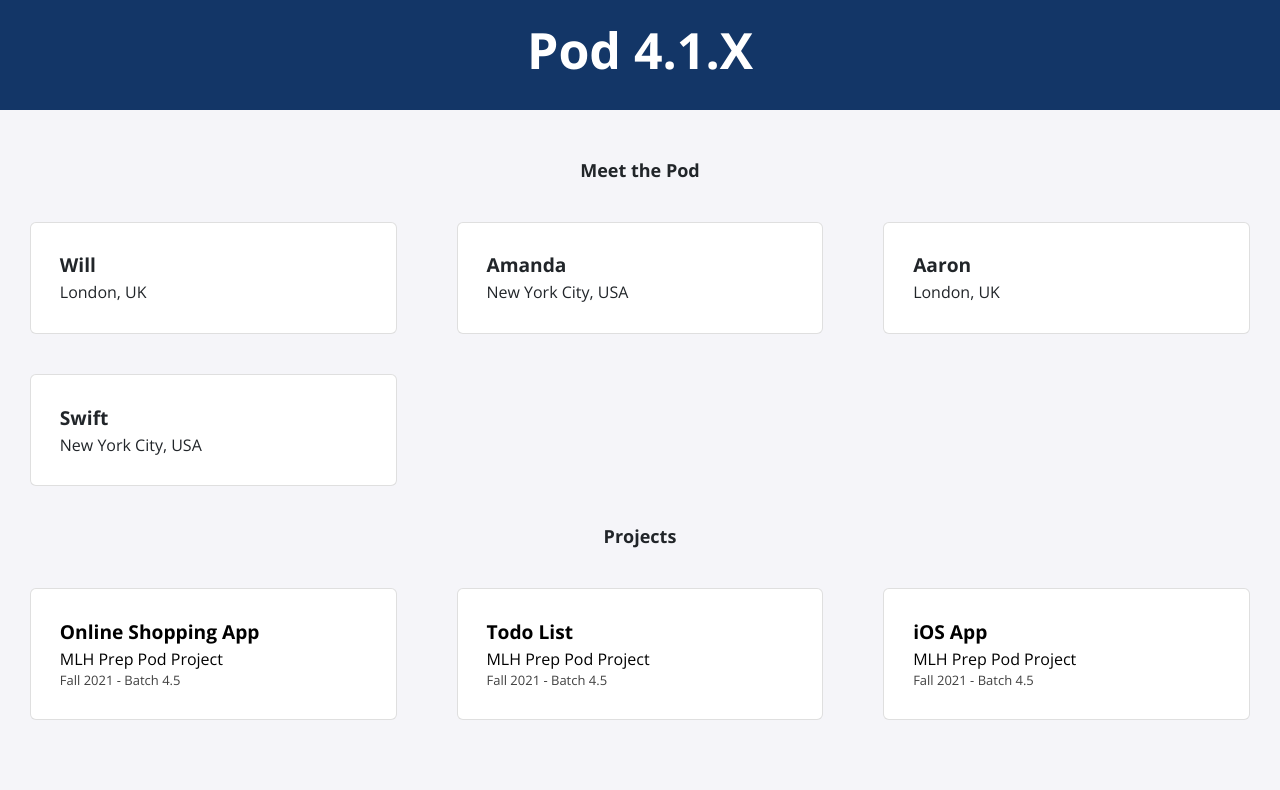
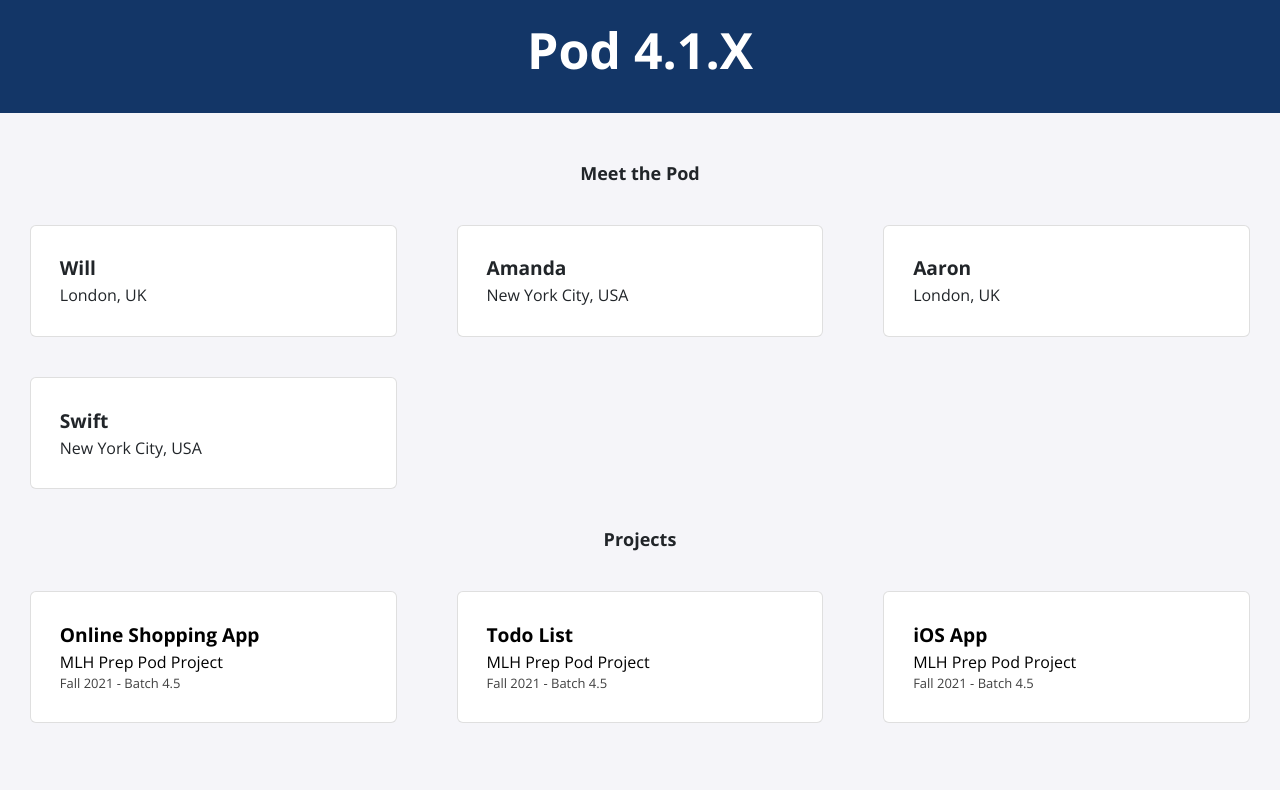
Before and after one commit to MLH-Fellowship/pod-4.1.1-portfolio, a Jekyll site: the page built from index.html, in a window 1280 px wide. Shown: the part 280-1070 px from the top of the page. Built offline with Jekyll 4.4.1, drawn with Linux system fonts in a browser that asks for light colours; nearby versions of some CDN libraries.

Commit message:
[CSS] Unrestrict `.profile`'s height
- Unrestrict `.profile`'s height to let the `div` grow in height.
- Other changes to keep the layout look the same as it was initially.

```diff
--- a/_sass/profile.scss
+++ b/_sass/profile.scss
@@ -1,8 +1,8 @@
 .profile {
     background-color: #133667 !important;
     text-align: center;
-    height: 320px;
     margin-bottom: 50px;
+    padding-bottom: 25px;
     h1 {
         font-size: 50px;
         font-weight: 700;
@@ -17,10 +17,10 @@
         margin-right: auto;
         display: inline;
         padding: 20px;
+        height: 200px;
     }
 
     .profile-picture {
         margin-bottom: 30px;
-        height: 200px;
     }
 }
```
